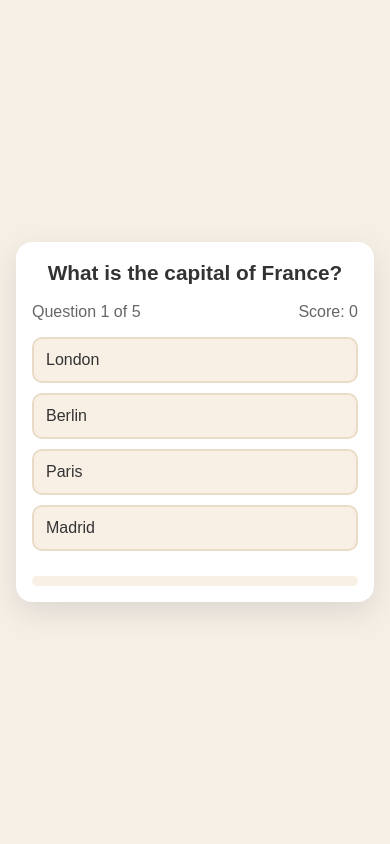
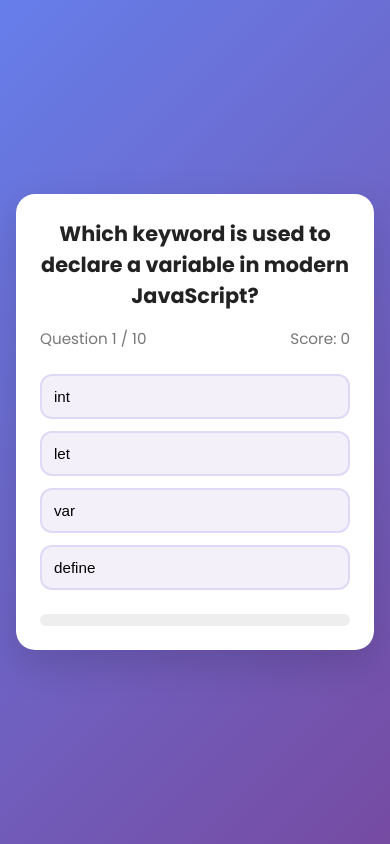
Before and after one commit to DevNou/Quiz-Game, a plain HTML site: page index.html in a window 390 px wide. Both pictures are taken after a click on the button "Start Quiz". Drawn offline with Linux system fonts and the light colour scheme.

Commit message:
change some questions and css

```diff
--- a/index.html
+++ b/index.html
@@ -5,29 +5,31 @@
   <meta name="viewport" content="width=device-width, initial-scale=1.0" />
   <title>Quiz Game</title>
   <link rel="stylesheet" href="style.css" />
+  <link href="https://fonts.googleapis.com/css2?family=Poppins:wght@400;600;700&display=swap" rel="stylesheet">
 </head>
 <body>
   <div class="container">
+    <!-- START SCREEN -->
     <div class="screen active" id="start-screen">
-        <h1>Quiz Time!</h1>
+      <h1>🎯 Quiz Time!</h1>
       <p>Test your knowledge with these fun questions</p>
-        <button id="start-btn">Start Quiz</button>
+      <button id="start-btn" class="primary-btn">Start Quiz</button>
     </div>
 
+    <!-- QUIZ SCREEN -->
     <div class="screen" id="quiz-screen">
       <div class="quiz-header">
         <h2 id="question-text">Question goes here</h2>
         <div class="quiz-info">
           <p>
-              Question <span id="current-question">1</span> of <span id="total-questions">5</span>
+            Question <span id="current-question">1</span> / <span id="total-questions">5</span>
           </p>
-
           <p>Score: <span id="score">0</span></p>
         </div>
       </div>
 
       <div id="answers-container" class="answers-container">
-          <!-- Answer buttons will be insterted here from our js code later at some point -->
+        <!-- Buttons injected here -->
       </div>
 
       <div class="progress-bar">
@@ -35,14 +37,14 @@
       </div>
     </div>
 
+    <!-- RESULT SCREEN -->
     <div id="result-screen" class="screen">
-        <h1>Quiz Results</h1>
+      <h1>🏆 Results</h1>
       <div class="result-info">
-          <p>You scored <span id="final-score">0</span> out of <span id="max-score">5</span></p>
-
+        <p>You scored <span id="final-score">0</span> / <span id="max-score">5</span></p>
         <div id="result-message">Good job!</div>
       </div>
-        <button id="restart-btn">Restart Quiz</button>
+      <button id="restart-btn" class="primary-btn">Restart Quiz</button>
     </div>
   </div>
 
--- a/script.js
+++ b/script.js
@@ -16,48 +16,93 @@ const progressBar = document.getElementById("progress");
 
 const quizQuestions = [
   {
-    question: "What is the capital of France?",
+    question: "Which language is used to structure content on the web?",
     answers: [
-      { text: "London", correct: false },
-      { text: "Berlin", correct: false },
-      { text: "Paris", correct: true },
-      { text: "Madrid", correct: false },
+      { text: "HTML", correct: true },
+      { text: "CSS", correct: false },
+      { text: "JavaScript", correct: false },
+      { text: "PHP", correct: false },
     ],
   },
   {
-    question: "Which planet is known as the Red Planet?",
+    question: "What does console.log() do in JavaScript?",
     answers: [
-      { text: "Venus", correct: false },
-      { text: "Mars", correct: true },
-      { text: "Jupiter", correct: false },
-      { text: "Saturn", correct: false },
+      { text: "Prints output to the browser console", correct: true },
+      { text: "Creates an alert box", correct: false },
+      { text: "Stops code execution", correct: false },
+      { text: "Stores data in cookies", correct: false },
     ],
   },
   {
-    question: "What is the largest ocean on Earth?",
+    question: "Which of the following is a styling language for the web?",
     answers: [
-      { text: "Atlantic Ocean", correct: false },
-      { text: "Indian Ocean", correct: false },
-      { text: "Arctic Ocean", correct: false },
-      { text: "Pacific Ocean", correct: true },
+      { text: "Python", correct: false },
+      { text: "CSS", correct: true },
+      { text: "Java", correct: false },
+      { text: "SQL", correct: false },
     ],
   },
   {
     question: "Which of these is NOT a programming language?",
     answers: [
-      { text: "Java", correct: false },
+      { text: "JavaScript", correct: false },
       { text: "Python", correct: false },
-      { text: "Banana", correct: true },
-      { text: "JavaScript", correct: false },
+      { text: "HTML", correct: true },
+      { text: "C++", correct: false },
     ],
   },
   {
-    question: "What is the chemical symbol for gold?",
+    question: "Which keyword is used to declare a variable in modern JavaScript?",
     answers: [
-      { text: "Go", correct: false },
-      { text: "Gd", correct: false },
-      { text: "Au", correct: true },
-      { text: "Ag", correct: false },
+      { text: "var", correct: false },
+      { text: "int", correct: false },
+      { text: "let", correct: true },
+      { text: "define", correct: false },
+    ],
+  },
+  {
+    question: "Which database uses collections and documents instead of tables?",
+    answers: [
+      { text: "MySQL", correct: false },
+      { text: "PostgreSQL", correct: false },
+      { text: "MongoDB", correct: true },
+      { text: "SQLite", correct: false },
+    ],
+  },
+  {
+    question: "What does CSS stand for?",
+    answers: [
+      { text: "Cascading Style Sheets", correct: true },
+      { text: "Computer Styling System", correct: false },
+      { text: "Central Style Setup", correct: false },
+      { text: "Creative Sheet Styles", correct: false },
+    ],
+  },
+  {
+    question: "Which command is used to initialize a new Git repository?",
+    answers: [
+      { text: "git start", correct: false },
+      { text: "git init", correct: true },
+      { text: "git new", correct: false },
+      { text: "git create", correct: false },
+    ],
+  },
+  {
+    question: "Which of the following frameworks is based on JavaScript?",
+    answers: [
+      { text: "Django", correct: false },
+      { text: "Angular", correct: true },
+      { text: "Laravel", correct: false },
+      { text: "Spring", correct: false },
+    ],
+  },
+  {
+    question: "What does API stand for?",
+    answers: [
+      { text: "Application Programming Interface", correct: true },
+      { text: "Advanced Programming Integration", correct: false },
+      { text: "Application Process Input", correct: false },
+      { text: "Automated Program Interaction", correct: false },
     ],
   },
 ];
@@ -70,6 +115,15 @@ let answersDisabled = false;
 totalQuestionsSpan.textContent = quizQuestions.length;
 maxScoreSpan.textContent = quizQuestions.length;
 
+// Utility: Shuffle array (Fisher-Yates)
+function shuffleArray(array) {
+  for (let i = array.length - 1; i > 0; i--) {
+    const j = Math.floor(Math.random() * (i + 1));
+    [array[i], array[j]] = [array[j], array[i]];
+  }
+  return array;
+}
+
 // event listeners
 startButton.addEventListener("click", startQuiz);
 restartButton.addEventListener("click", restartQuiz);
@@ -79,6 +133,9 @@ function startQuiz() {
   currentQuestionIndex = 0;
   score = 0;
   scoreSpan.textContent = 0;
+
+  // shuffle questions each time quiz starts
+  shuffleArray(quizQuestions);
 
   startScreen.classList.remove("active");
   quizScreen.classList.add("active");
@@ -101,30 +158,25 @@ function showQuestion() {
 
   answersContainer.innerHTML = "";
 
-  currentQuestion.answers.forEach((answer) => {
+  // shuffle answers before rendering
+  shuffleArray(currentQuestion.answers).forEach((answer) => {
     const button = document.createElement("button");
     button.textContent = answer.text;
     button.classList.add("answer-btn");
-
-    // what is dataset? it's a property of the button element that allows you to store custom data
     button.dataset.correct = answer.correct;
 
     button.addEventListener("click", selectAnswer);
-
     answersContainer.appendChild(button);
   });
 }
 
 function selectAnswer(event) {
-  // optimization check
   if (answersDisabled) return;
-
   answersDisabled = true;
 
   const selectedButton = event.target;
   const isCorrect = selectedButton.dataset.correct === "true";
 
-  // Here Array.from() is used to convert the NodeList returned by answersContainer.children into an array, this is because the NodeList is not an array and we need to use the forEach method
   Array.from(answersContainer.children).forEach((button) => {
     if (button.dataset.correct === "true") {
       button.classList.add("correct");
@@ -140,8 +192,6 @@ function selectAnswer(event) {
 
   setTimeout(() => {
     currentQuestionIndex++;
-
-    // check if there are more questions or if the quiz is over
     if (currentQuestionIndex < quizQuestions.length) {
       showQuestion();
     } else {
@@ -173,6 +223,5 @@ function showResults() {
 
 function restartQuiz() {
   resultScreen.classList.remove("active");
-
   startQuiz();
 }
--- a/style.css
+++ b/style.css
@@ -1,5 +1,4 @@
-/* Basic Reset */
-
+/* Reset */
 * {
   margin: 0;
   padding: 0;
@@ -7,26 +6,28 @@
 }
 
 body {
-  background: #f5efe6;
+  font-family: "Poppins", sans-serif;
+  background: linear-gradient(135deg, #667eea, #764ba2);
   display: flex;
   justify-content: center;
   align-items: center;
   min-height: 100vh;
   padding: 1rem;
-  font-family: sans-serif;
+  color: #333;
 }
 
+/* Container */
 .container {
-  background-color: white;
-  border-radius: 1rem;
-  box-shadow: 0 10px 30px rgba(0, 0, 0, 0.1);
+  background: #fff;
+  border-radius: 1.2rem;
+  box-shadow: 0 15px 40px rgba(0, 0, 0, 0.15);
   width: 100%;
   max-width: 600px;
   overflow: hidden;
-  position: relative;
+  animation: fadeIn 0.7s ease-in-out;
 }
 
-/* SCREENS */
+/* Screens */
 .screen {
   display: none;
   padding: 2rem;
@@ -35,153 +36,146 @@ body {
 
 .screen.active {
   display: block;
+  animation: fadeInUp 0.6s ease;
 }
 
-/* START SCREEN */
-
-#start-screen h1 {
-  color: #e86a33;
-  margin-bottom: 20px;
+/* Headings */
+#start-screen h1,
+#result-screen h1 {
+  color: #764ba2;
   font-size: 2.5rem;
+  margin-bottom: 1rem;
 }
 
 #start-screen p {
-  color: #666;
-  margin-bottom: 30px;
+  color: #555;
+  margin-bottom: 2rem;
   font-size: 1.1rem;
 }
 
+/* Quiz header */
 .quiz-header {
-  margin-bottom: 1rem;
+  margin-bottom: 1.5rem;
 }
 
 #question-text {
-  color: #333;
-  font-size: 1.5rem;
+  color: #222;
+  font-size: 1.6rem;
   margin-bottom: 1rem;
-  line-height: 1.4;
 }
 
 .quiz-info {
   display: flex;
   justify-content: space-between;
-  color: #666;
-  margin-bottom: 10px;
+  font-size: 0.95rem;
+  color: #777;
 }
 
+/* Answers */
 .answers-container {
   display: flex;
   flex-direction: column;
-  gap: 10px;
-  margin-bottom: 25px;
+  gap: 12px;
+  margin: 1.5rem 0;
 }
 
 .answer-btn {
-  background-color: #f8f0e5;
-  color: #333;
-  border: 2px solid #eadbc8;
-  border-radius: 10px;
+  background: #f3f0fa;
+  border: 2px solid #e0d9f6;
+  border-radius: 12px;
   padding: 1rem;
   cursor: pointer;
   text-align: left;
   transition: all 0.3s ease;
+  font-size: 1rem;
 }
 
 .answer-btn:hover {
-  background-color: #eadbc8;
-  border-color: #dac0ae;
+  background: #e9e2f9;
+  transform: translateY(-2px);
+  box-shadow: 0 6px 15px rgba(118, 75, 162, 0.15);
 }
 
 .answer-btn.correct {
-  background-color: #e6fff0;
+  background: #e6fff0;
   border-color: #a3f0c4;
   color: #28a745;
 }
 
 .answer-btn.incorrect {
-  background-color: #fff0f0;
+  background: #fff0f0;
   border-color: #ffbdbd;
   color: #dc3545;
 }
 
+/* Progress bar */
 .progress-bar {
-  height: 10px;
-  background-color: #f8f0e5;
-  border-radius: 5px;
+  height: 12px;
+  background: #eee;
+  border-radius: 6px;
   overflow: hidden;
   margin-top: 20px;
 }
 
 .progress {
   height: 100%;
-  background-color: #e86a33;
+  background: linear-gradient(90deg, #667eea, #764ba2);
   width: 0%;
-  transition: width 0.3s ease;
+  transition: width 0.4s ease;
 }
 
-/* RESULT SCREEN */
-
-#result-screen h1 {
-  color: #e86a33;
-  margin-bottom: 30px;
-}
-
+/* Results */
 .result-info {
-  background-color: #f8f0e5;
-  border-radius: 10px;
-  padding: 20px;
-  margin-bottom: 30px;
+  background: #f3f0fa;
+  border-radius: 12px;
+  padding: 1.5rem;
+  margin-bottom: 1.5rem;
 }
 
 .result-info p {
   font-size: 1.2rem;
-  color: #333;
-  margin-bottom: 1rem;
+  margin-bottom: 0.8rem;
 }
 
 #result-message {
-  font-size: 1.5rem;
+  font-size: 1.3rem;
   font-weight: 600;
-  color: #e86a33;
+  color: #764ba2;
 }
 
-button {
-  background-color: #e86a33;
+/* Buttons */
+.primary-btn {
+  background: linear-gradient(135deg, #667eea, #764ba2);
   color: white;
   border: none;
   border-radius: 10px;
-  padding: 15px 30px;
+  padding: 14px 28px;
   font-size: 1.1rem;
   cursor: pointer;
-  transition: background-color 0.3s ease;
+  transition: all 0.3s ease;
 }
 
-button:hover {
-  background-color: #d45b28;
+.primary-btn:hover {
+  background: linear-gradient(135deg, #5a6fd1, #693b96);
+  transform: translateY(-2px);
+  box-shadow: 0 8px 18px rgba(0, 0, 0, 0.15);
 }
 
-/* RESPONSIVE DESIGN */
+/* Animations */
+@keyframes fadeIn {
+  from { opacity: 0; }
+  to { opacity: 1; }
+}
+
+@keyframes fadeInUp {
+  from { opacity: 0; transform: translateY(20px); }
+  to { opacity: 1; transform: translateY(0); }
+}
+
+/* Responsive */
 @media (max-width: 500px) {
-  /* when we hit 500px and below, implement the styles below */
-
-  .screen {
-    padding: 1rem;
-  }
-
-  #start-screen h1 {
-    font-size: 2rem;
-  }
-
-  #question-text {
-    font-size: 1.3rem;
-  }
-
-  .answer-btn {
-    padding: 12px;
-  }
-
-  button {
-    padding: 12px 25px;
-    font-size: 1rem;
-  }
+  .screen { padding: 1.5rem; }
+  #question-text { font-size: 1.3rem; }
+  .answer-btn { padding: 12px; font-size: 0.95rem; }
+  .primary-btn { padding: 12px 22px; font-size: 1rem; }
 }
```
Lines whose indentation alone changed are shown as unchanged.
